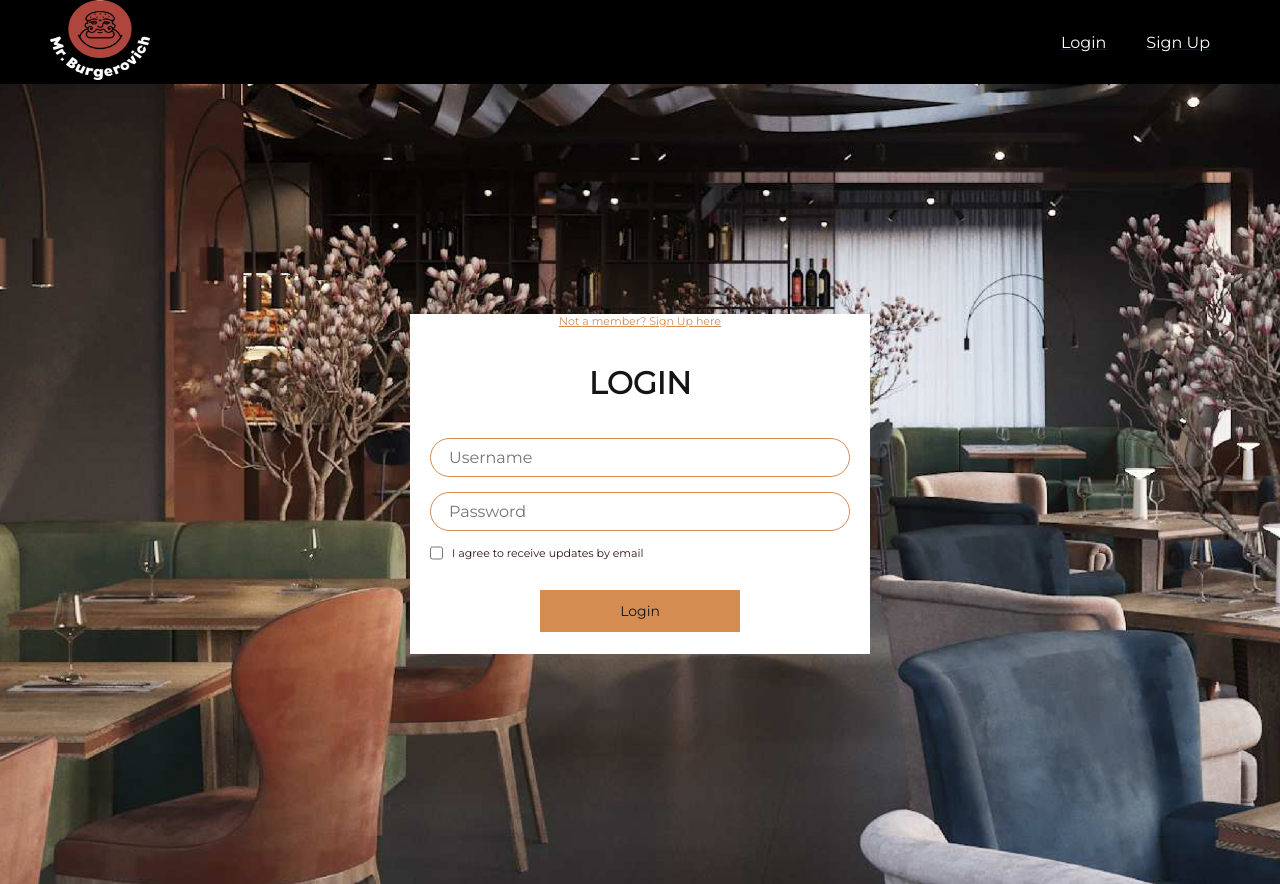
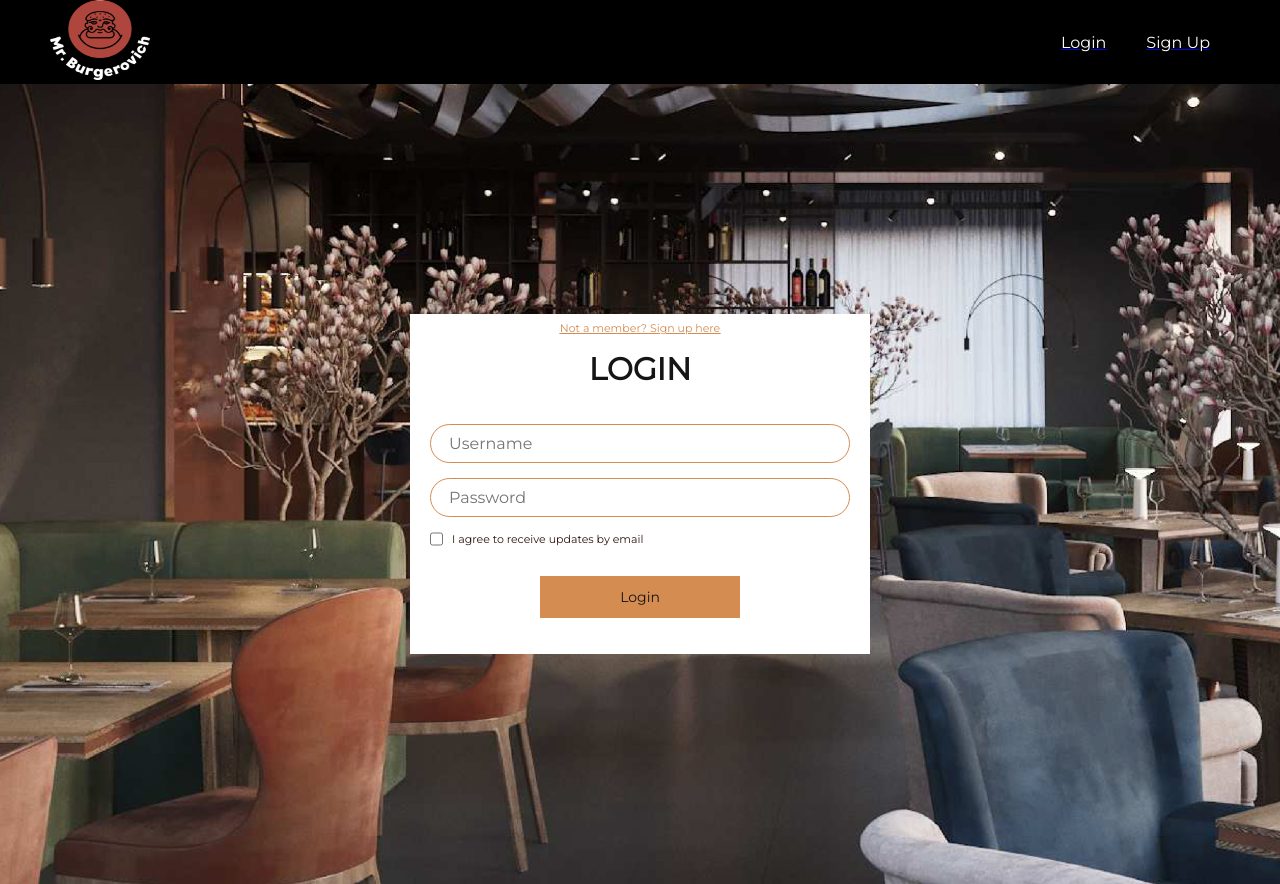
Before and after one commit to imkozin/Restaurant, a Vue app in the folder client/: page /login in a window 1280 px wide. Built offline with nearby package versions, Linux system fonts and the light colour scheme.

Commit message:
link positioning inside form

```diff
--- a/client/src/pages/LoginPage.vue
+++ b/client/src/pages/LoginPage.vue
@@ -2,7 +2,7 @@
     <div class="login__page">
         <form class="login__page-form" @submit.prevent="submitLogin">
             <router-link to="/signup">
-                <div class="login__page-link">Not a member? Sign Up here</div>
+                <div class="login__page-link">Not a member? Sign up here</div>
             </router-link>
             <h1 class="login__page-form__title">Login</h1>
             <input class="login__page-form__user" type="text" placeholder="Username" v-model="username">
@@ -92,6 +92,7 @@ import axios from 'axios';
         font-weight: 300;
         line-height: normal;
         text-decoration-line: underline;
+        margin-top: 7px;
     }
 
     &-snackbar {
@@ -125,7 +126,7 @@ import axios from 'axios';
             font-weight: 700;
             line-height: normal;
             text-transform: uppercase;
-            margin-top: 36px;
+            margin-top: 15px;
             margin-bottom: 36px;
         }
 
--- a/client/src/pages/SignupPage.vue
+++ b/client/src/pages/SignupPage.vue
@@ -97,6 +97,7 @@ export default {
         font-weight: 300;
         line-height: normal;
         text-decoration-line: underline;
+        margin-top: 7px;
     }
 
     &-snackbar {
@@ -130,7 +131,7 @@ export default {
             font-weight: 700;
             line-height: normal;
             text-transform: uppercase;
-            margin-top: 36px;
+            margin-top: 15px;
             margin-bottom: 36px;
         }
 
```
